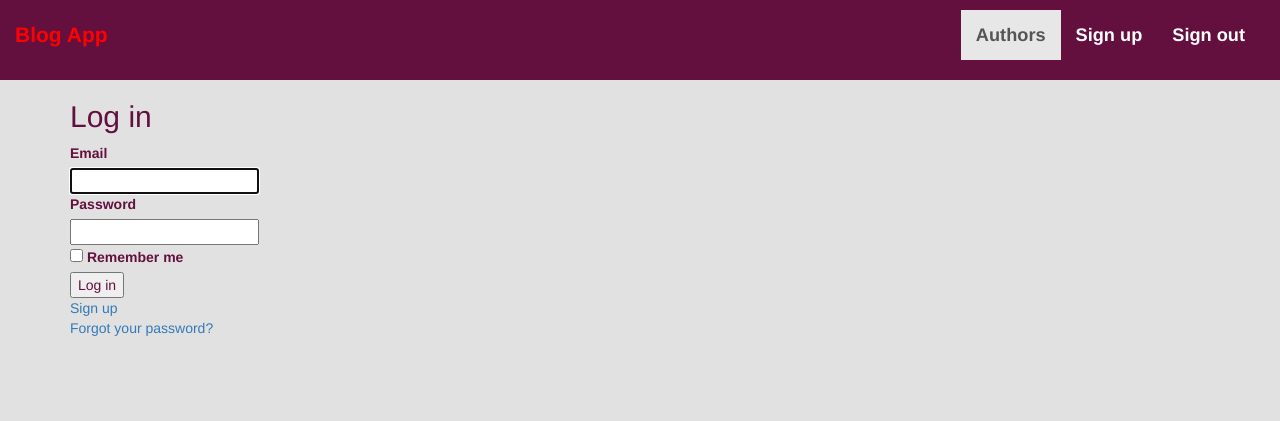
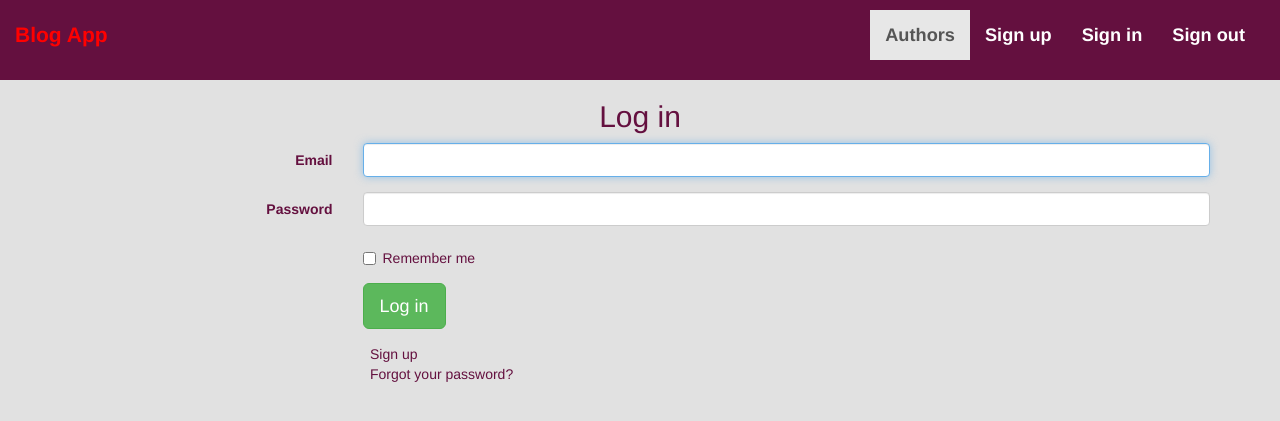
Before and after one commit to hamdibayhan/rails-5-bdd-rspec-capybara, a Rails app: page /users/sign_in in a window 1280 px wide. Shown: the top 421 px of the page. Run offline with Rails 7, Linux system fonts and the light colour scheme; style sheets or scripts are compiled from the project's sources; some libraries are stand-ins or nearby versions.

Commit message:
Setup user sign in

```diff
--- a/app/views/devise/sessions/new.html.erb
+++ b/app/views/devise/sessions/new.html.erb
@@ -1,26 +1,46 @@
-<h2>Log in</h2>
-
-<%= form_for(resource, as: resource_name, url: session_path(resource_name)) do |f| %>
-  <div class="field">
+<h2 class='text-center'>Log in</h2>
+<div class='row'>
+  <div class='col-md-12'>
+    <%= form_for(resource, as: resource_name, :html => {class: "form-horizontal", role: "form"}, url: session_path(resource_name)) do |f| %>
+        <div class='form-group'>
+          <div class='control-label col-md-3'>
             <%= f.label :email %><br />
-    <%= f.email_field :email, autofocus: true %>
+          </div>
+          <div class='col-md-9'>
+            <%= f.email_field :email, class: 'form-control', autofocus: true %>
+          </div>
         </div>
 
-  <div class="field">
+        <div class='form-group'>
+          <div class='control-label col-md-3'>
             <%= f.label :password %><br />
-    <%= f.password_field :password, autocomplete: "off" %>
+          </div>
+          <div class='col-md-9'>
+            <%= f.password_field :password, class: 'form-control', autocomplete: "off" %>
+          </div>
         </div>
 
         <% if devise_mapping.rememberable? -%>
-    <div class="field">
-      <%= f.check_box :remember_me %>
-      <%= f.label :remember_me %>
+            <div class='form-group'>
+              <div class='col-md-9 col-md-offset-3'>
+                <div class="checkbox">
+                  <label>
+                    <%= f.check_box :remember_me %> Remember me
+                  </label>
+                </div>
+              </div>
             </div>
         <% end -%>
-
-  <div class="actions">
-    <%= f.submit "Log in" %>
+        <div class='form-group'>
+          <div class='col-md-offset-3 col-md-9'>
+            <%= f.submit "Log in", class: 'btn btn-success btn-lg' %>
+          </div>
         </div>
     <% end %>
-
+    <div class='form-group'>
+      <div class='col-md-offset-3 col-md-9 sign-link'>
         <%= render "devise/shared/links" %>
+      </div>
+    </div>
+  </div>
+</div>
--- a/app/views/layouts/application.html.erb
+++ b/app/views/layouts/application.html.erb
@@ -24,7 +24,15 @@
         <div class="navbar-collapse collapse" id="bs-example-navbar-collapse-1">
           <ul class="nav navbar-nav navbar-right">
             <li class="active"><%= link_to "Authors", "#" %></li>
-            <li><%= link_to "Sign up", new_user_registration_path %></li>
+            <% unless user_signed_in? %>
+                <li><%= link_to "Sign up", new_user_registration_path %></li>
+                <li><%= link_to "Sign in", new_user_session_path %></li>
+            <% end %>
+            <% if user_signed_in? %>
+                <p class="navbar-text">
+                  Signed in as <%= "#{current_user.email}" %>
+                </p>
+            <% end %>
             <li><%= link_to "Sign out", destroy_user_session_path, method: :delete %></li>
           </ul>
         </div>
```
Also changed, not shown: spec/features/signing_up_users_spec.rb (+1 -1 lines), spec/features/signing_users_in_spec.rb (added, +17 -0 lines). Lines whose indentation alone changed are shown as unchanged.
